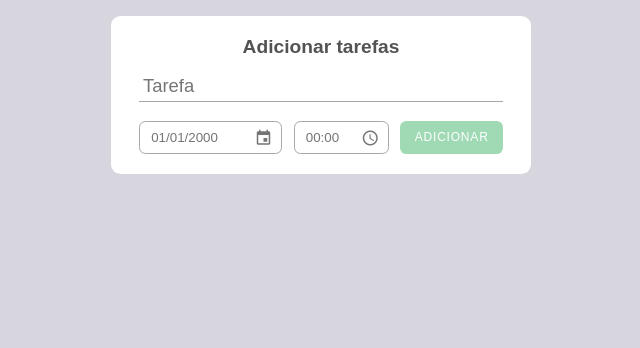
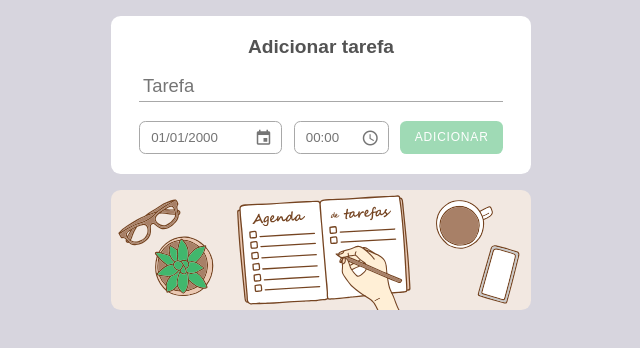
Before and after one commit to vandersonlb/todo-list, a website with bundled scripts: page index.html in a window 1280 px wide. Shown: the whole page, without its empty margins (319-959 px from the left). Built offline with nearby package versions, Linux system fonts and the light colour scheme; a web font is replaced by a local one.

Commit message:
banner img

```diff
--- a/Helpers/DateHelper.js
+++ b/Helpers/DateHelper.js
@@ -12,10 +12,6 @@ class DateHelper {
     let hour = time.split(":")[0] <= 23 ? time.split(":")[0] : undefined;
     let minute = time.split(":")[1] <= 59 ? time.split(":")[1] : undefined;
 
-    console.log(day, month, year, hour, minute);
-
-    console.log(new Date(year, month - 1, day, hour, minute));
-
     return new Date(year, month - 1, day, hour, minute);
   }
 }
--- a/index.html
+++ b/index.html
@@ -8,13 +8,14 @@
   <link rel="stylesheet" href="./src/css/style.css">
   <link rel="stylesheet" href="https://use.typekit.net/pyb1sra.css">
   <link rel="stylesheet" href="https://fonts.googleapis.com/icon?family=Material+Icons">
+  <link rel="shortcut icon" type="image/x-icon" href="./src/img/favicon.ico">
 </head>
 <body>
 
   <div id="app">
 
     <header class="card">
-      <h1 class="titulo">Adicionar tarefas</h1>
+      <h1 class="titulo">Adicionar tarefa</h1>
       <form id="task_form">
         <input id="task_input" class="task_input" type="text" placeholder="Tarefa">
         <div class="input_group date">
@@ -28,6 +29,8 @@
         <button id="add_task" type="submit" disabled>Adicionar</button>
       </form>
     </header>
+
+    <div class="card banner"></div>
 
     <div id="alert" class="card alert">
       <!-- <p>Data ou hora inválidas!</p> -->
--- a/src/css/style.css
+++ b/src/css/style.css
@@ -138,6 +138,15 @@ main {
   opacity: 0.5;
 }
 
+/** BANNER **/
+
+.banner {
+  padding: 0;
+  background-image: url("../../src/img/banner.svg");
+  background-position: center;
+  height: 120px;
+}
+
 /** ALERTS **/
 
 .alert {
```
Also changed, not shown: layout.jpg, src/img/banner.svg (added), src/img/favicon.ico (added), src/img/favicon.jpg (added), 1 other file.
